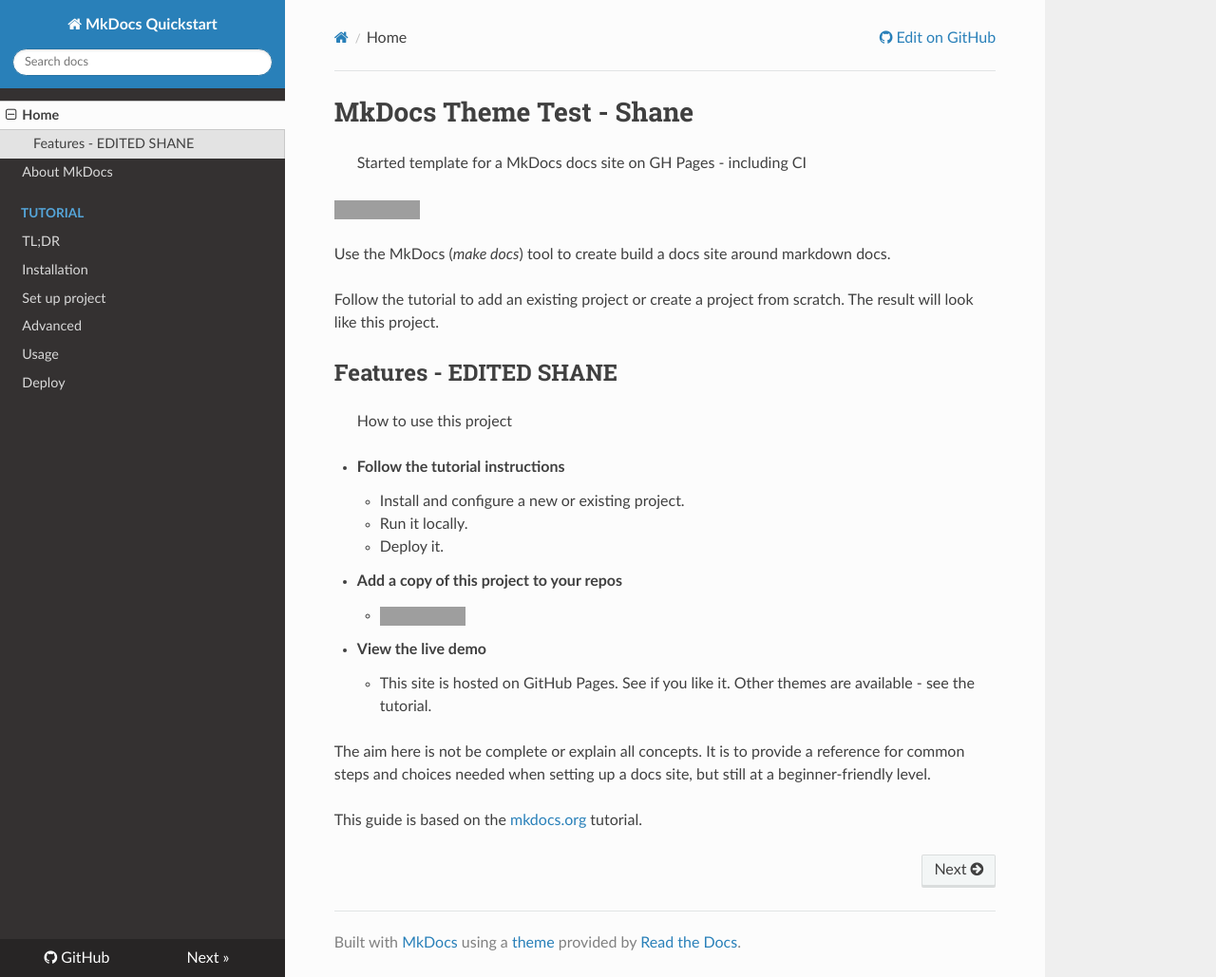
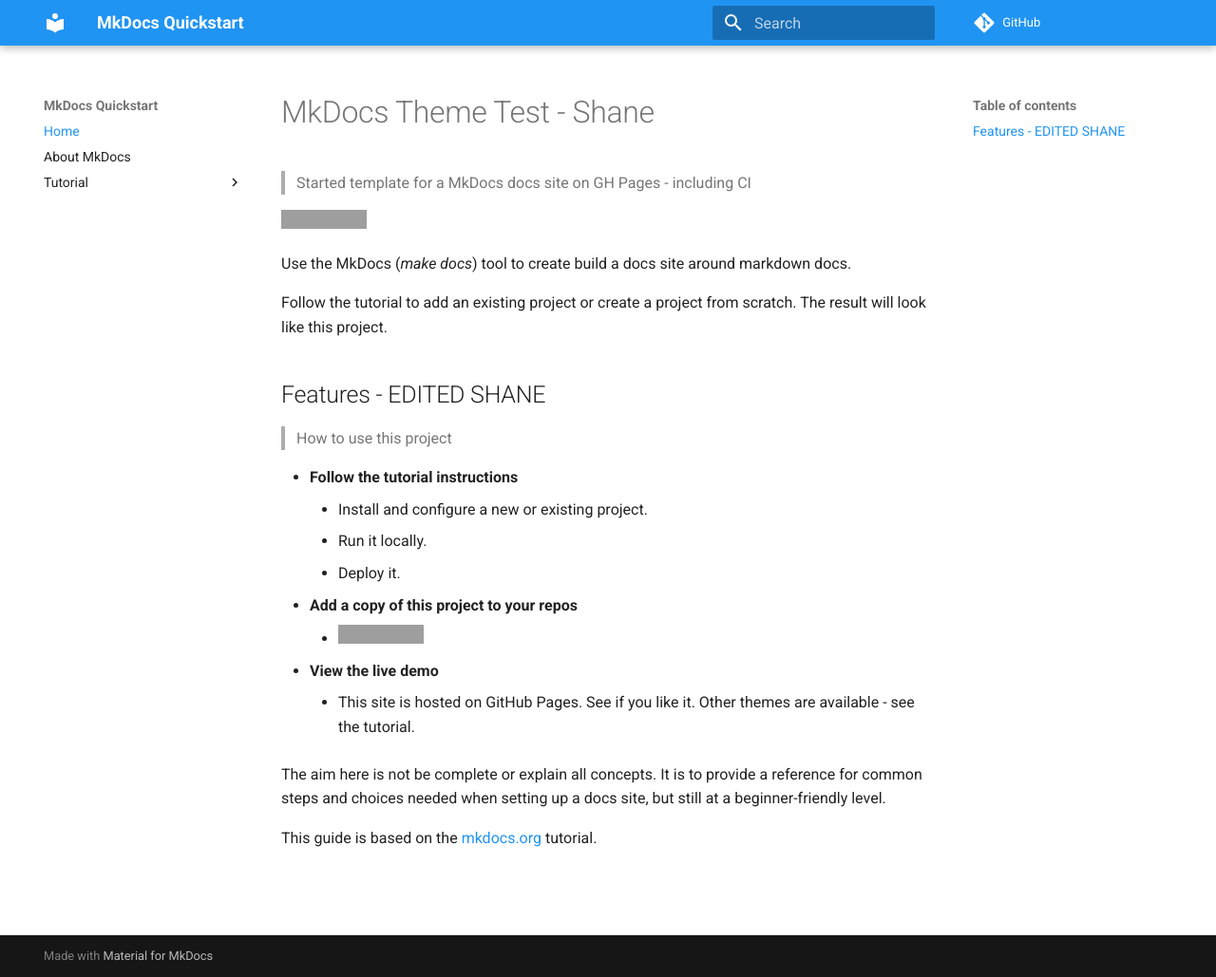
Before and after one commit to zimboflyman/mkDocs-setup, an MkDocs documentation site: the page built from docs/docs/index.md, in a window 1280 px wide and 1029 px high. Shown: the whole window at 95% size. Built offline with MkDocs 1.6.1 and Material for MkDocs 9.7.7, drawn with Linux system fonts in a browser that asks for light colours; nearby versions of some CDN libraries; comment, search, counter and statistics services are not loaded; grey boxes are pictures that could not be loaded.

Commit message:
Update mkdocs.yml

```diff
--- a/docs/mkdocs.yml
+++ b/docs/mkdocs.yml
@@ -9,7 +9,12 @@
 
 ### Build settings ###
 
-theme: readthedocs
+### theme: readthedocs
+theme:
+  name: 'material'
+  palette:
+    primary: 'blue'
+    accent: 'lightblue'
 
 nav:
   - Home: index.md
```
